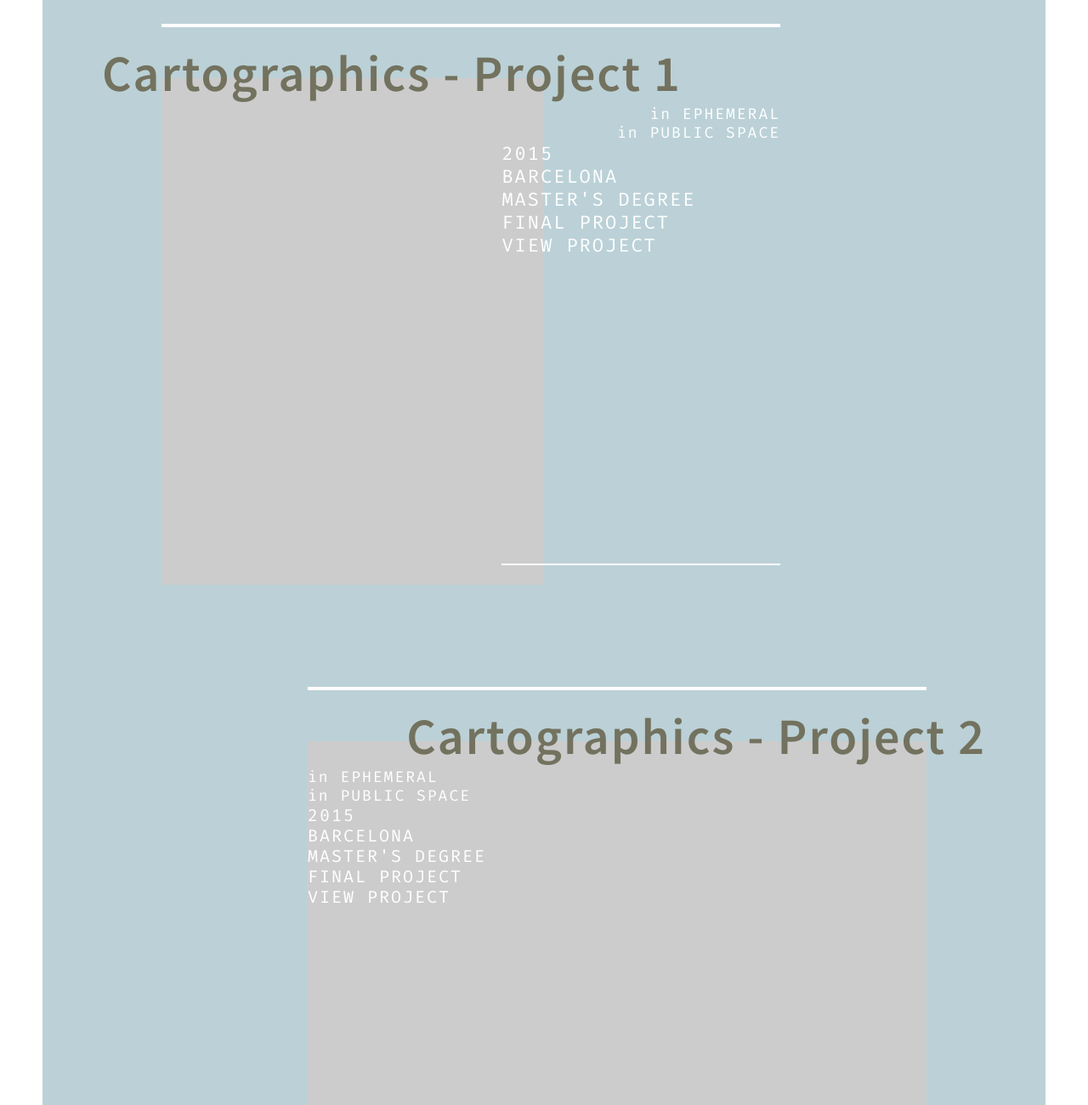
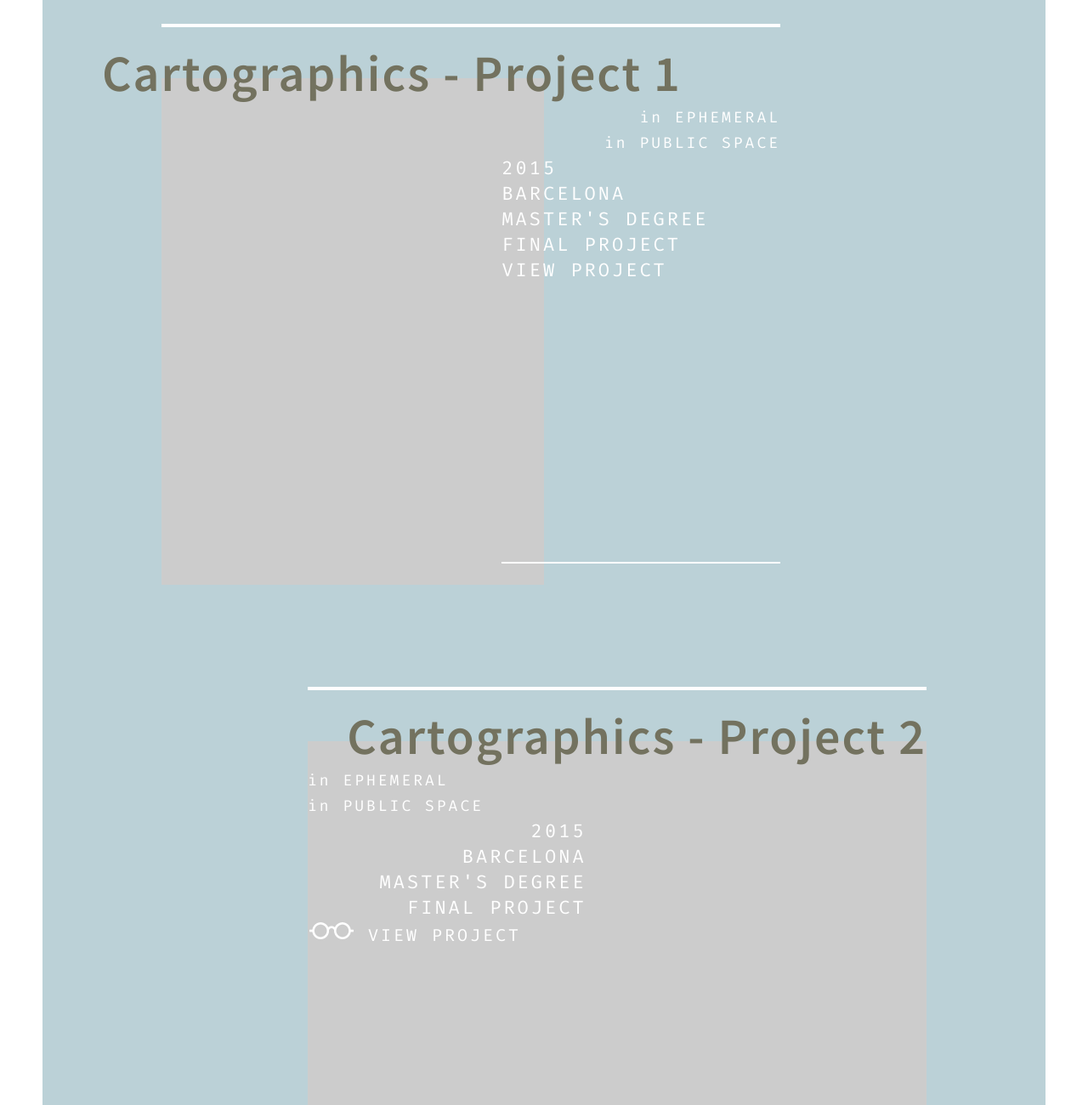
Before and after one commit to jsangilve/ghgportfolio, a plain HTML site: page index.html in a window 1280 px wide. Shown: the part 920-2220 px from the top of the page at 85% size. Drawn offline with Linux system fonts and the light colour scheme.

Commit message:
before flexbox

```diff
--- a/css/style.css
+++ b/css/style.css
@@ -86,15 +86,17 @@ section aside { width: 45%;}
 aside {
   font-family: 'Fira Mono', sans-serif;
   color: #fff;
+  box-sizing: border-box;
   border-bottom: 2px solid #fff;
   height: 27rem;
+  letter-spacing: 0.15rem;
 }
 aside.right { float:right;}
-aside ul { padding: 0;}
+aside ul { padding: 0; line-height: 1.5rem;}
 aside ul.tags {
   font-size: 0.9rem;
 }
-.right ul.tags {text-align: right;}
 aside ul.description {
   font-size: 1.1rem;
 }
+.text-right {text-align: right;}
--- a/index.html
+++ b/index.html
@@ -31,7 +31,7 @@
     <article class="box-left project project1">
       <h2>Cartographics - Project 1</h2>
       <aside class="right">
-      <ul class="tags">
+      <ul class="tags text-right">
         <li>in <a href="#">EPHEMERAL</a></li>
         <li>in <a href="#">PUBLIC SPACE</a></li>
       </ul>
@@ -44,18 +44,18 @@
       </aside>
     </article>
     <article class="box-right project project2">
-      <h2 class="right">Cartographics - Project 2</h2>
+      <h2 class="text-right">Cartographics - Project 2</h2>
       <aside>
         <ul class="tags">
           <li>in <a href="#">EPHEMERAL</a></li>
           <li>in <a href="#">PUBLIC SPACE</a></li>
         </ul>
-        <ul>
+        <ul class="description text-right">
           <li>2015</li>
           <li>BARCELONA</li>
           <li>MASTER'S DEGREE<br>FINAL PROJECT</li>
-          <li><a href="#"><!--<img src="images/view.png" width="56" height="24" alt="view">-->VIEW PROJECT</a></li>
         </ul>
+        <div><a href="#"><img src="images/view.png" alt="view"/> <span>VIEW PROJECT</span></a></div>
       </aside>
     </article>
       <!--<div>
```
